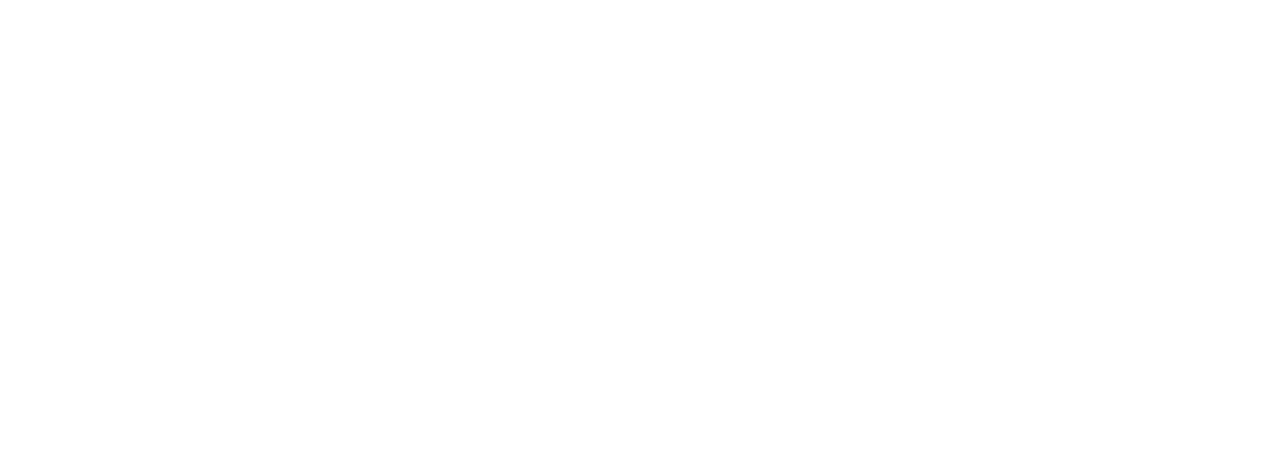
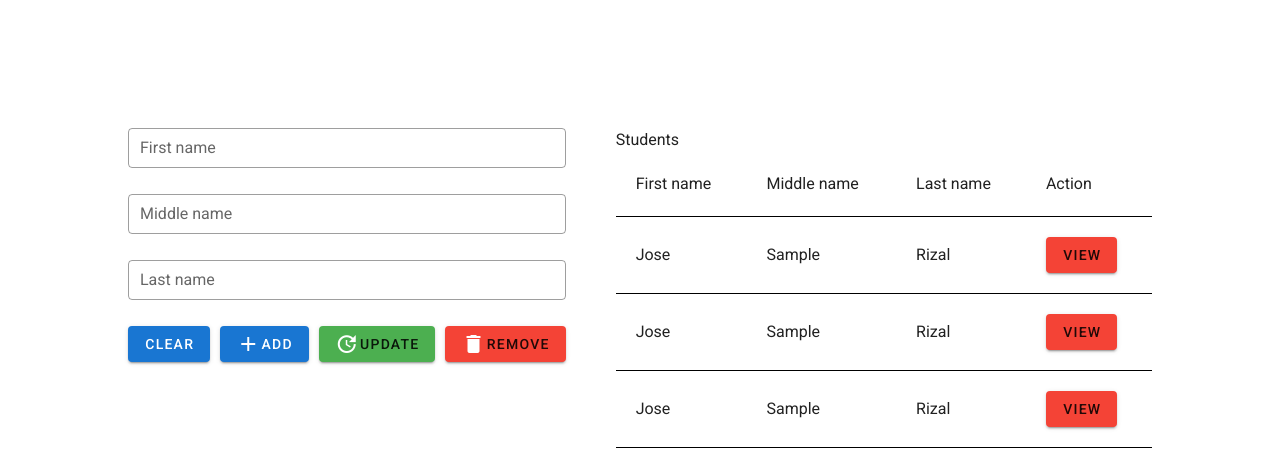
Before and after one commit to pauljor1499/vue2-practice, a Vue app: page / in a window 1280 px wide. Shown: the top 468 px of the page. Built offline with nearby package versions, Linux system fonts and the light colour scheme.

Commit message:
static page design

```diff
--- /dev/null
+++ b/src/components/Child.vue
@@ -0,0 +1,108 @@
+<template>
+    <div class="main-content">
+        <div class="actions">
+            <v-text-field outlined dense label="First name"> </v-text-field>
+            <v-text-field outlined dense label="Middle name"> </v-text-field>
+            <v-text-field outlined dense label="Last name"> </v-text-field>
+
+            <div class="action-buttons">
+                <v-btn color="primary"> Clear </v-btn>
+                <v-btn color="primary">
+                    <v-icon dark> mdi-plus </v-icon>Add
+                </v-btn>
+                <v-btn color="green">
+                    <v-icon dark color="white"> mdi-update </v-icon> Update
+                </v-btn>
+                <v-btn color="red">
+                    <v-icon dark color="white"> mdi-delete </v-icon>Remove
+                </v-btn>
+            </div>
+        </div>
+
+        <div class="data-table">
+            <div class="table-title">
+                <span>Students</span>
+            </div>
+            <table>
+                <thead>
+                    <tr>
+                        <td>First name</td>
+                        <td>Middle name</td>
+                        <td>Last name</td>
+                        <td>Action</td>
+                    </tr>
+                </thead>
+
+                <tbody>
+                    <tr>
+                        <td>Jose</td>
+                        <td>Sample</td>
+                        <td>Rizal</td>
+                        <td>
+                            <v-btn color="red"> view </v-btn>
+                        </td>
+                    </tr>
+                    <tr>
+                        <td>Jose</td>
+                        <td>Sample</td>
+                        <td>Rizal</td>
+                        <td>
+                            <v-btn color="red"> view </v-btn>
+                        </td>
+                    </tr>
+                    <tr>
+                        <td>Jose</td>
+                        <td>Sample</td>
+                        <td>Rizal</td>
+                        <td>
+                            <v-btn color="red"> view </v-btn>
+                        </td>
+                    </tr>
+                </tbody>
+            </table>
+        </div>
+    </div>
+</template>
+
+<style scoped>
+.main-content {
+    padding: 10%;
+    display: flex;
+    justify-content: space-between;
+    gap: 50px;
+}
+
+.v-btn {
+    color: #ffff;
+}
+
+.actions {
+}
+
+.action-buttons {
+    display: flex;
+    gap: 10px;
+}
+
+.data-table {
+    width: 100%;
+}
+
+table {
+    width: 100%;
+    border-collapse: collapse;
+    border-bottom: 1px solid black;
+}
+
+td {
+    padding: 20px;
+}
+
+thead tr {
+    border-bottom: 1px solid black;
+}
+
+tbody tr {
+    border-bottom: 1px solid black;
+}
+</style>
--- a/src/components/HelloWorld.vue
+++ /dev/null
@@ -1,9 +0,0 @@
-<template></template>
-
-<script>
-export default {
-    name: "HelloWorld",
-
-    data: () => ({}),
-};
-</script>
--- a/src/router/index.js
+++ b/src/router/index.js
@@ -1,6 +1,6 @@
 import Vue from "vue";
 import VueRouter from "vue-router";
-import HomeView from "../views/HomeView.vue";
+import ParentView from "../views/Parent.vue";
 
 Vue.use(VueRouter);
 
@@ -8,7 +8,7 @@
     {
         path: "/",
         name: "home",
-        component: HomeView,
+        component: ParentView,
     },
 ];
 
--- a/src/views/HomeView.vue
+++ b/src/views/Parent.vue
@@ -3,11 +3,9 @@
 </template>
 
 <script>
-import HelloWorld from "../components/HelloWorld";
+import HelloWorld from "../components/Child.vue";
 
 export default {
-    name: "Home",
-
     components: {
         HelloWorld,
     },
```
